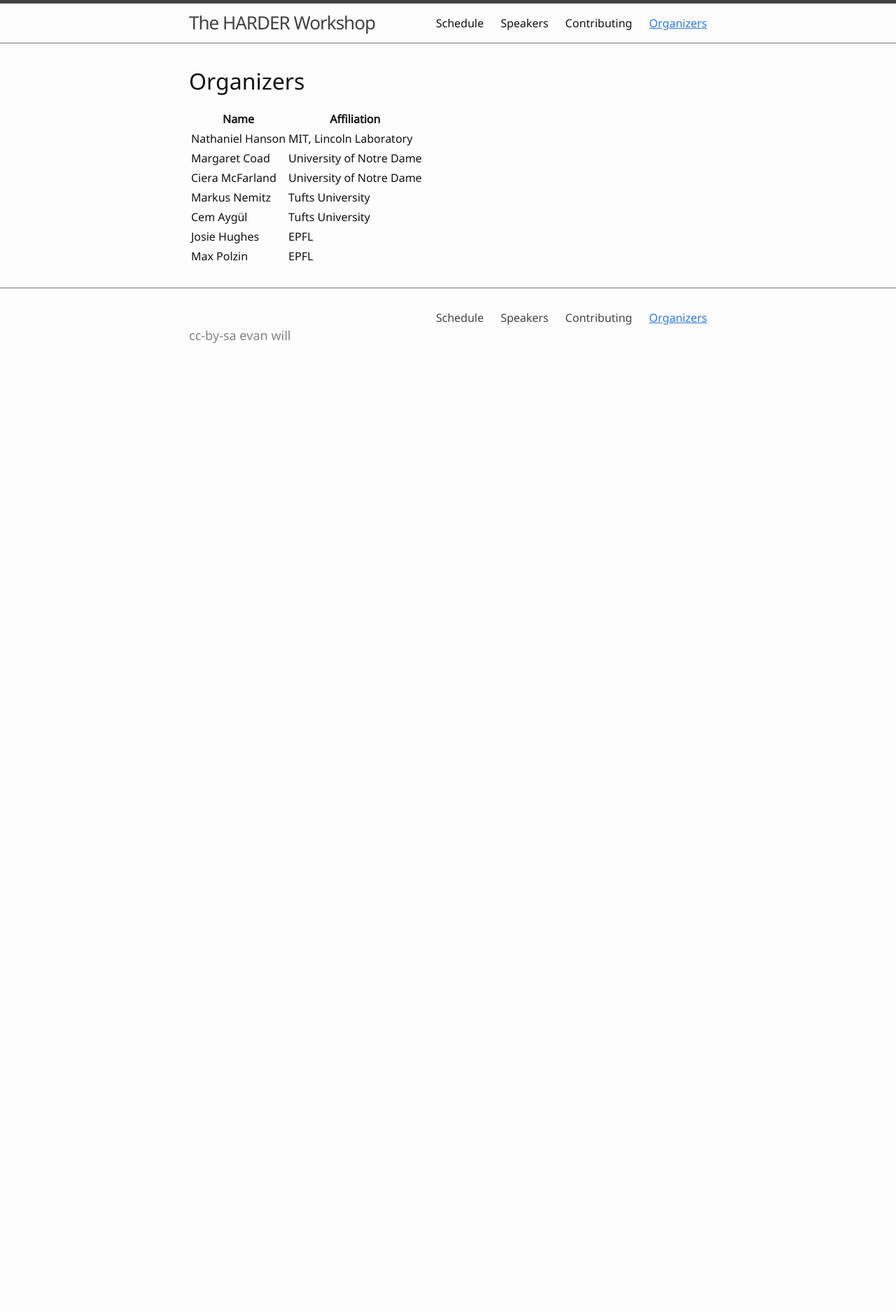
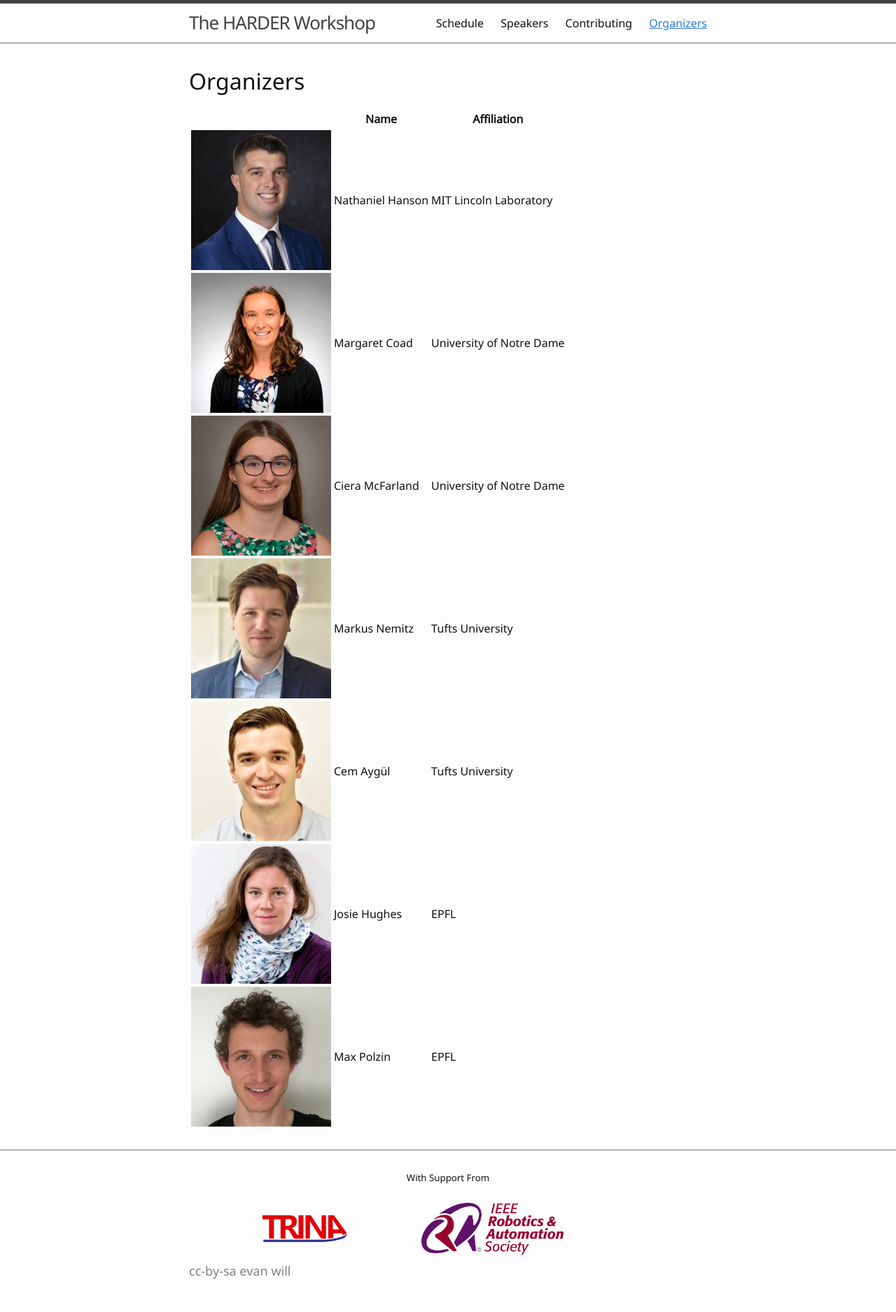
Before and after one commit to harder-workshop/robosoft_2025, a Jekyll site: the page built from 3-organizers.md, in a window 1280 px wide. Shown: the whole page at 70% size. Built offline with Jekyll 4.4.1, drawn with Linux system fonts in a browser that asks for light colours; before the commit the page ends 900 px from its top, so only the background shows below that.

Commit message:
adds organizers

```diff
--- a/3-organizers.md
+++ b/3-organizers.md
@@ -5,12 +5,12 @@ nav: true
 
 # Organizers
 
-| Name                | Affiliation                                   |
-|---------------------|-----------------------------------------------|
-| Nathaniel Hanson    | MIT, Lincoln Laboratory                       |
-| Margaret Coad       | University of Notre Dame                      |
-| Ciera McFarland     | University of Notre Dame                      |
-| Markus Nemitz       | Tufts University                              |
-| Cem Aygül           | Tufts University                              |
-| Josie Hughes        | EPFL                                          |
-| Max Polzin          | EPFL                                          |
+|| Name                | Affiliation                                   |
+|---------------------|---------------------|-----------------------------------------------|
+| ![Nathaniel](./images/nathaniel.jpg) | Nathaniel Hanson    | MIT Lincoln Laboratory                       |
+| ![Margaret](./images/margaret.jpg) | Margaret Coad       | University of Notre Dame                      |
+| ![Ciera](./images/ciera.jpg) | Ciera McFarland     | University of Notre Dame                      |
+| ![Markus](./images/markus.jpg) | Markus Nemitz       | Tufts University                              |
+| ![Cem](./images/cem.jpg) | Cem Aygül           | Tufts University                              |
+| ![Josie](./images/josie.jpg) | Josie Hughes        | EPFL                                          |
+| ![Max](./images/max.jpg) | Max Polzin          | EPFL                                          |
--- a/_includes/footer.html
+++ b/_includes/footer.html
@@ -1,14 +1,14 @@
 <footer class="site-footer">
   <div class="wrapper">
-    <div class="footer-col-wrapper" >
-    <div class="footer-nav">
-        {% for lesson in site.pages %}
-          {% if lesson.nav == true %}
-          <a class="page-link{% if page.url == lesson.url %} active{% endif %}" href="{{ lesson.url | relative_url }}">{{ lesson.title | escape }}</a>
-          {% endif %}
-        {% endfor %}
+    <h5 style="text-align: center;">With Support From</h5>
+    <div style="display: flex; justify-content: center;">
+    <table>
+      <tr>
+          <td><img src="./images/TRINA_logo.png" alt="TRINA_logo" style="width: 100%; height: auto;"></td>
+          <td><img src="./images/IEEE_RAS.png" alt="IEEE_RAS_logo" style="width: 50%; height: auto;"></td>
+      </tr>
+    </table>
     </div>
-    </div>
-      <h5 class="footer-heading"><a href="https://creativecommons.org/licenses/by-sa/4.0/">cc-by-sa</a> <a href="https://github.com/{{ site.github_username }}">{{ site.author }}</a> </h5>
+    <h5 class="footer-heading"><a href="https://creativecommons.org/licenses/by-sa/4.0/">cc-by-sa</a> <a href="https://github.com/{{ site.github_username }}">{{ site.author }}</a> </h5>
   </div>
 </footer>
--- a/_includes/head.html
+++ b/_includes/head.html
@@ -18,6 +18,4 @@
   <script type="application/ld+json">{"@context":"http://schema.org","@type":"WebPage","headline":"{% if page.title %}{{ page.title | escape }} | {% endif %}{{ site.title | escape }}","author":{"@type":"Person","name":"{{ site.author }}"},"description":"{{ site.description }}","url":"{{ page.url | absolute_url }}"}</script>
 
   <link rel="stylesheet" href="{{ '/css/main.css' | relative_url }}">
-
-  {% include analytics.html %}
-</head>
+  </head>
--- a/css/main.scss
+++ b/css/main.scss
@@ -1,7 +1,6 @@
 ---
 # front matter
 ---
-
 /* basic color customizations */
 $border-color: #424242;
 $link-color: #2a7ae2 !default;
@@ -9,6 +8,8 @@ $active-color: #2a7ae2;
 $text-color:#111 !default;
 $headings-color: #111;
 $background-color: #fdfdfd !default;
+
+#table.alternate-rows tr:nth-child(even) { background-color: #f2f2f2; }
 
 #typewriter {
   text-align: center;
@@ -60,13 +61,6 @@ $content-width:    800px !default;
 $on-palm:          600px !default;
 $on-laptop:        800px !default;
 
-// Use media queries like this:
-// @include media-query($on-palm) {
-//   .wrapper {
-//     padding-right: $spacing-unit / 2;
-//     padding-left: $spacing-unit / 2;
-//   }
-// }
 @mixin media-query($device) {
   @media screen and (max-width: $device) {
     @content;
```
Also changed, not shown: 1-speakers.md (+2 -0 lines), 2-contributing.md (+2 -0 lines), images/IEEE_RAS.png (added), images/Nathaniel_Hanson_Headshot_Resized.jpg (added), images/TRINA_logo.png (added), images/cem.jpg (added), images/ciera.jpg (added), images/josie.jpg (added), images/margaret.jpg (added), images/markus.jpg (added), images/max.jpg (added), images/nathaniel.jpg (added).
